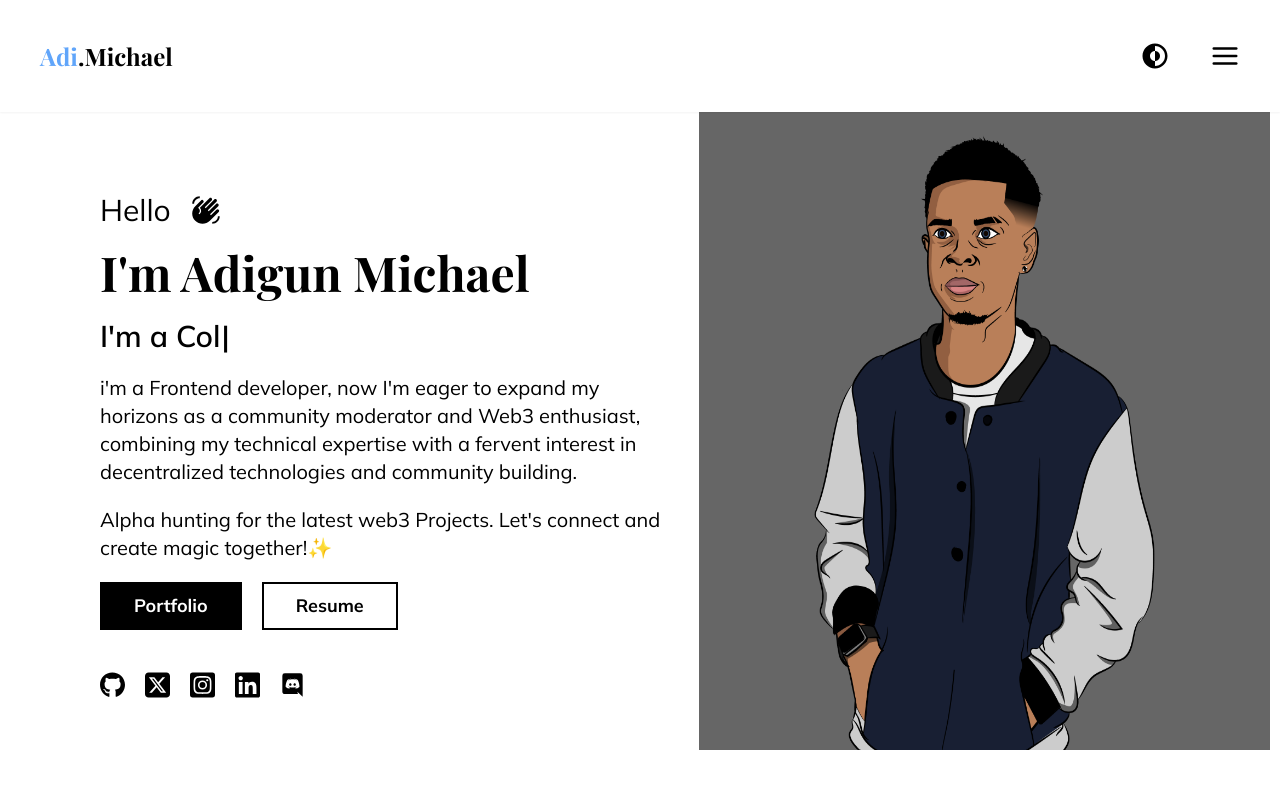
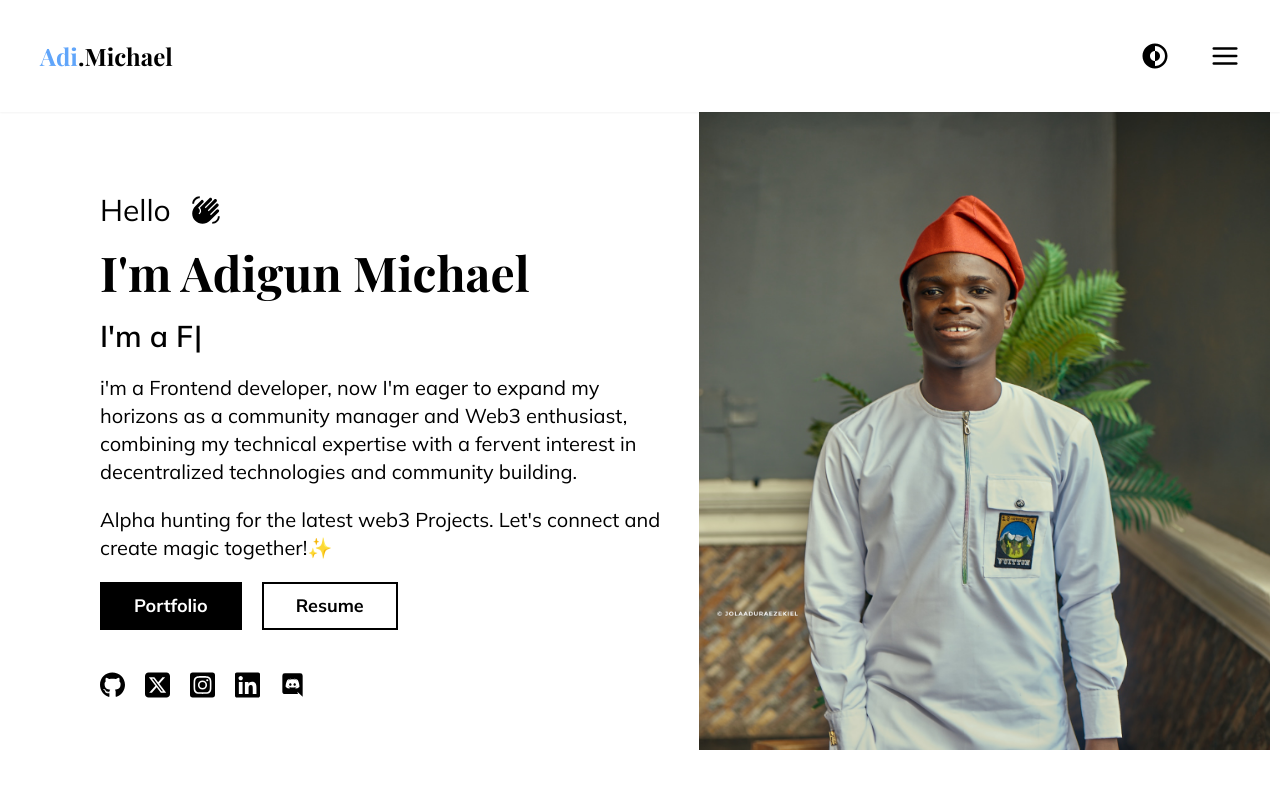
Before and after one commit to adigunicha/Adi.Michael, a React (Create React App) app: page / in a window 1280 px wide. Shown: the top 788 px of the page. Built offline with nearby package versions, Linux system fonts and the light colour scheme; a web font is replaced by a local one.

Commit message:
resume changed

```diff
--- a/src/component/home.js
+++ b/src/component/home.js
@@ -6,7 +6,7 @@ import { FaSquareXTwitter } from "react-icons/fa6";
 import { FaInstagramSquare } from "react-icons/fa";
 import { FaLinkedin } from "react-icons/fa";
 import { motion } from "framer-motion";
-import img from './img/micky profile-02.png'
+import img from './img/BL 40.jpg'
 import { transition1 } from "./transition";
 import { useState } from "react";
 import { useContext } from "react";
@@ -29,7 +29,7 @@ const Home = () => {
                         <span className="font-semibold z-0 text-xl md:text-3xl">
                         <Typewriter
                           options={{
-                           strings: ["I'm a Developer",,"I'm a Collab-manager","I'm a Community-manager","I'm a Community-moderator ", "I'm an Alpha-hunter"],
+                           strings: ["I'm a Frontend Developer",,"I'm a Collab-manager","I'm a Community-manager","I'm a Community-moderator ", "I'm an Alpha-hunter"],
                            autoStart: true,
                             loop: true,
                             deleteSpeed:65,
@@ -39,7 +39,7 @@ const Home = () => {
                       </div>
                       <div>
                         <span className="  md:text-xl">
-                        i'm a Frontend developer, now I'm eager to expand my horizons as a community moderator and Web3 enthusiast, combining my technical expertise with a fervent interest in decentralized technologies and community building.
+                        i'm a Frontend developer, now I'm eager to expand my horizons as a community manager and Web3 enthusiast, combining my technical expertise with a fervent interest in decentralized technologies and community building.
                         <div className="pt-5">
                         Alpha hunting for the latest web3 Projects. Let's connect and create magic together!✨</div>
                         </span>
@@ -61,7 +61,7 @@ const Home = () => {
                           </Link>
 
                           {/* resume button */}
-                          <Link to='/Resume[1].pdf' target="_blank" onMouseEnter={()=>{sethover(true)}} onMouseLeave={()=>{sethover(false)}} className={`font-bold overflow-x-hidden border-2 relative  flex items-center ${darkmode ? "bg-black border-white" : "bg-white border-black "}  py-1 px-5 md:py-2 md:px-8 md:text-lg`}>
+                          <Link to='/Michael_Resume.pdf' target="_blank" onMouseEnter={()=>{sethover(true)}} onMouseLeave={()=>{sethover(false)}} className={`font-bold overflow-x-hidden border-2 relative  flex items-center ${darkmode ? "bg-black border-white" : "bg-white border-black "}  py-1 px-5 md:py-2 md:px-8 md:text-lg`}>
 
                           {/* whitemode text */}
                           <span className={` ${darkmode ? "hidden" : null} z-20 ${hover ? "text-white z-20" : "text-black"}`}> Resume
@@ -82,7 +82,7 @@ const Home = () => {
                             <Link to="https://twitter.com/mike_milz_"><FaSquareXTwitter className="md:h-[30px] md:w-[25px]"/></Link>
                             <Link to="https://www.instagram.com/adigunmichael_"><FaInstagramSquare className="md:h-[30px] md:w-[25px]"/></Link>
                             <Link to="https://www.linkedin.com/in/adigun-michael-0919a0219/"><FaLinkedin className="md:h-[30px] md:w-[25px]"/></Link>
-                            <Link to="https://www.linkedin.com/in/adigun-michael-0919a0219/"><IoLogoDiscord className="md:h-[30px] md:w-[25px]"/></Link>
+                            <Link to="discordapp.com/users/1043470545678778449"><IoLogoDiscord className="md:h-[30px] md:w-[25px]"/></Link>
                          </div>
                 </motion.div>
                  <motion.div  initial={{scale:0,}}  animate={{scale:1}} transition={transition1} whileHover={{scale:1.03}} className="  md:mt-[-100px]">
```
Also changed, not shown: 2 other files (tests, documents, lock files or other folders).
